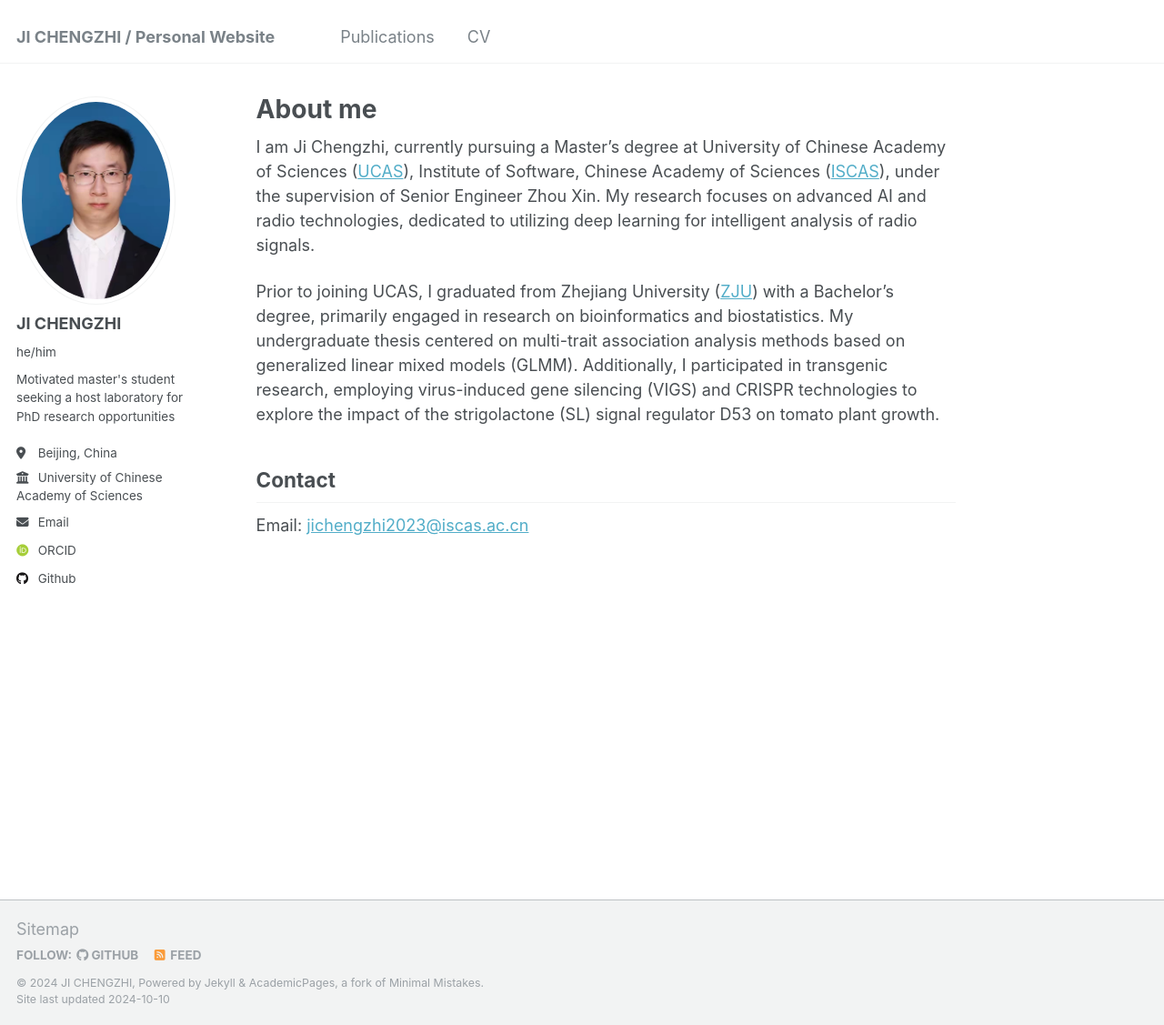
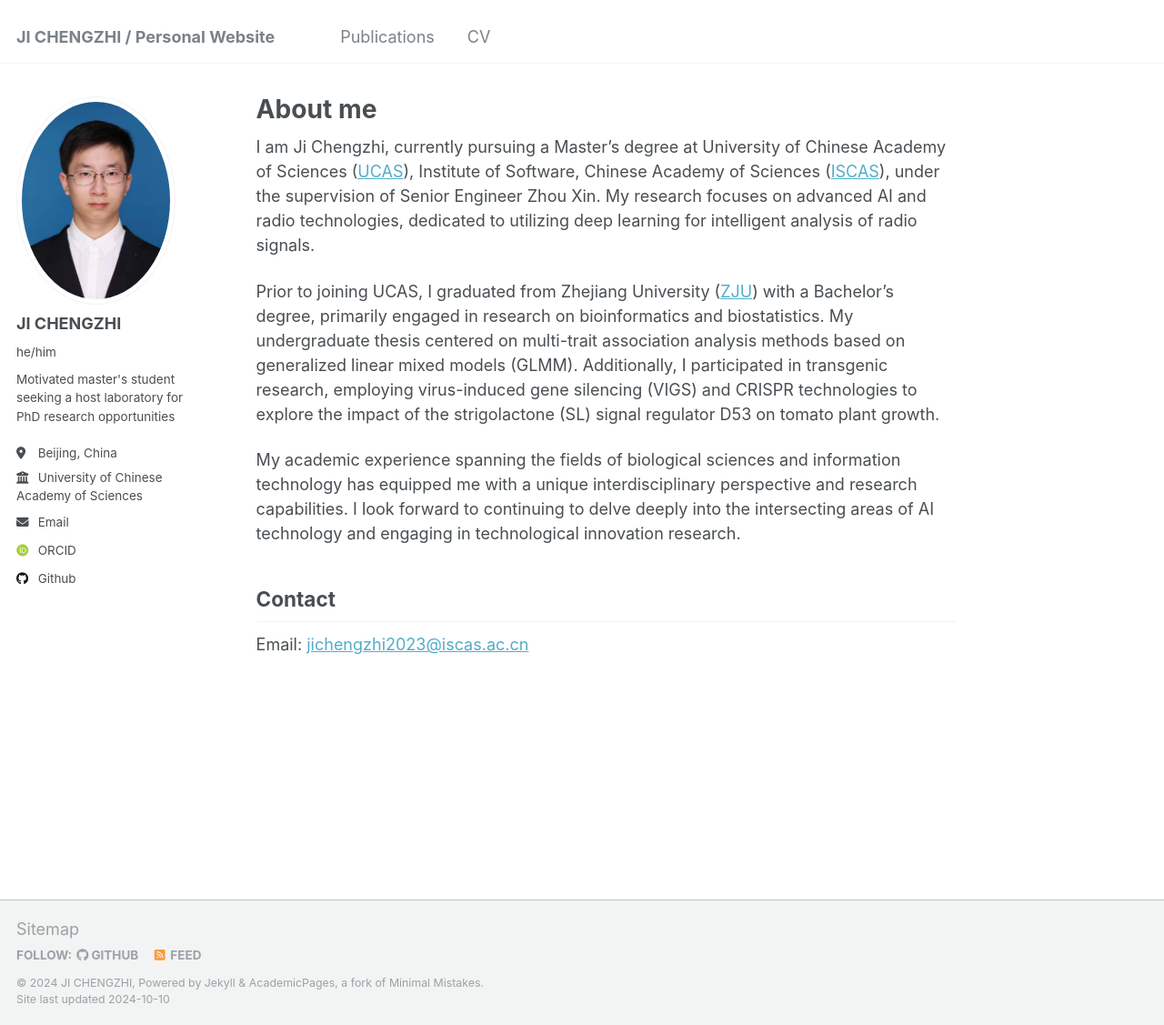
Before and after one commit to gurth/gurth.github.io, a Jekyll site: the page built from _pages/about.md, in a window 1280 px wide and 1127 px high. Shown: the whole window at 91% size. Built offline with Jekyll 4.4.1, drawn with Linux system fonts in a browser that asks for light colours; some web fonts are replaced.

Commit message:
update about.md

```diff
--- a/_pages/about.md
+++ b/_pages/about.md
@@ -11,6 +11,7 @@ I am Ji Chengzhi, currently pursuing a Master's degree at University of Chinese
 
 Prior to joining UCAS, I graduated from Zhejiang University ([ZJU](https://www.zju.edu.cn/english/main.psp)) with a Bachelor's degree, primarily engaged in research on bioinformatics and biostatistics. My undergraduate thesis centered on multi-trait association analysis methods based on generalized linear mixed models (GLMM). Additionally, I participated in transgenic research, employing virus-induced gene silencing (VIGS) and CRISPR technologies to explore the impact of the strigolactone (SL) signal regulator D53 on tomato plant growth.
 
+My academic experience spanning the fields of biological sciences and information technology has equipped me with a unique interdisciplinary perspective and research capabilities. I look forward to continuing to delve deeply into the intersecting areas of AI technology and engaging in technological innovation research.
 
 Contact
 ------
```
